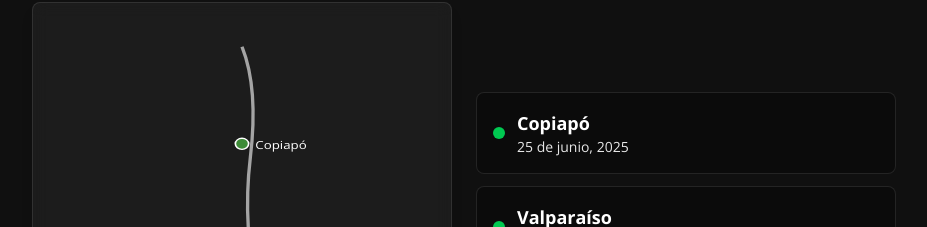
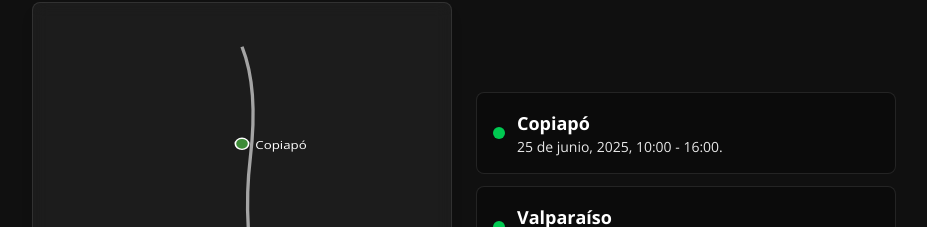
Before and after one commit to python-chile/pydaydotcl, a Next.js app: page / in a window 1280 px wide. Shown: the part 937-1164 px from the top of the page, without its empty margins (176-1103 px from the left). Built offline with nearby package versions, Linux system fonts and the light colour scheme.

Commit message:
update: Copiapo dates and registartionStatus closed

```diff
--- a/src/data/cities.js
+++ b/src/data/cities.js
@@ -3,7 +3,7 @@ import allTalks from "./talks";
 const cityData = {
   copiapo: {
     name: "Copiapó",
-    date: "25 de junio, 2025",
+    date: "25 de junio, 2025, 10:00 - 16:00.",
     slug: "copiapo",
     mapCoords: { x: 50, y: 90 },
     venue: "Inacap sede Copiapó",
@@ -24,6 +24,7 @@ const cityData = {
       campusImage: "/images/campus/Inacap_Copiapo.webp",
     },
     registrationLink:"",
+    registrationStatus: "closed",
     talkProposalLink: "",
     schedule: allTalks.filter((talk) => talk.city === "copiapo"),
   },
```
